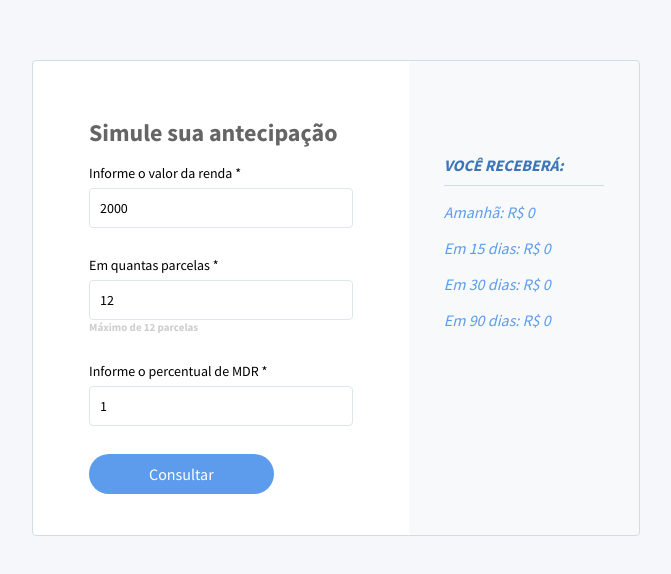
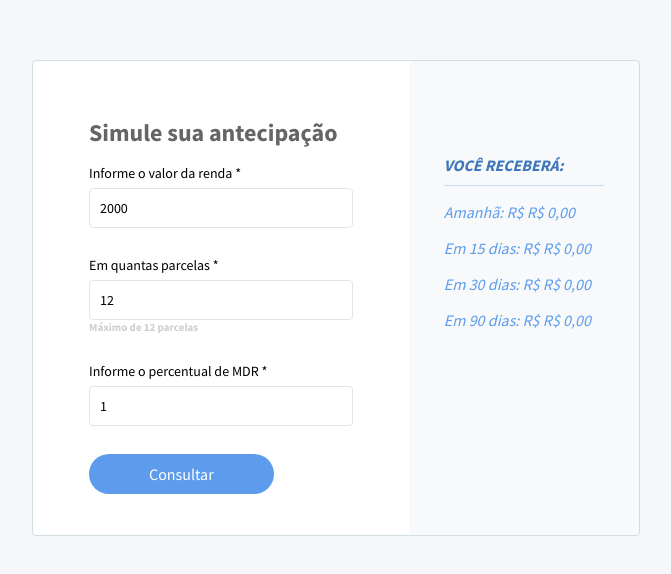
Before and after one commit to and-lz/hash-app, a React (Create React App) app: page / in a window 1280 px wide. Shown: the part 102-676 px from the top of the page, without its empty margins (304-975 px from the left). Built offline with nearby package versions, Linux system fonts and the light colour scheme.

Commit message:
Formats currency

```diff
--- /dev/null
+++ b/src/infrastructure/format/currency.ts
@@ -0,0 +1,6 @@
+export function formatToCurrency(value: number) {
+  return new Intl.NumberFormat('pt-br', {
+    style: 'currency',
+    currency: 'BRL',
+  }).format(value)
+}
--- a/src/pages/Home/Home.tsx
+++ b/src/pages/Home/Home.tsx
@@ -17,6 +17,7 @@ import {
 import { HighlightText } from '../../components/DesignSystem/Typography/Paragraph'
 import Input from '../../components/Input/Input'
 import APIAntecipation from '../../infrastructure/api/APIAntecipation/APIAntecipation'
+import { formatToCurrency } from '../../infrastructure/format/currency'
 import { Page } from './Home.styles'
 
 function HomePage() {
@@ -137,10 +138,16 @@ function HomePage() {
         <CardHighlight width="231px">
           <Heading2>Você receberá:</Heading2>
           <Divider />
-          <HighlightText>Amanhã: R$ 0</HighlightText>
-          <HighlightText>Em 15 dias: R$ {antecipationData['30']}</HighlightText>
-          <HighlightText>Em 30 dias: R$ {antecipationData['60']}</HighlightText>
-          <HighlightText>Em 90 dias: R$ {antecipationData['90']}</HighlightText>
+          <HighlightText>Amanhã: R$ {formatToCurrency(0)}</HighlightText>
+          <HighlightText>
+            Em 15 dias: R$ {formatToCurrency(antecipationData['30'])}
+          </HighlightText>
+          <HighlightText>
+            Em 30 dias: R$ {formatToCurrency(antecipationData['60'])}
+          </HighlightText>
+          <HighlightText>
+            Em 90 dias: R$ {formatToCurrency(antecipationData['90'])}
+          </HighlightText>
         </CardHighlight>
       </Card>
     </Page>
```
